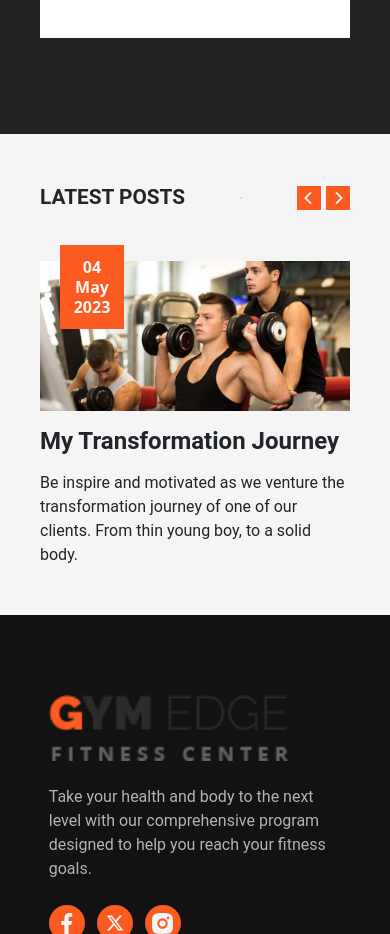
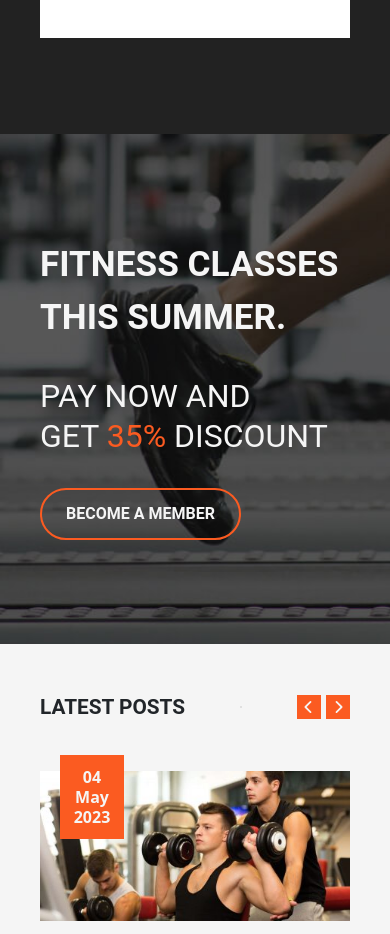
Before and after one commit to phlptnc/gym-edge, a React (Vite) app: page / in a window 390 px wide. Shown: the part 5580-6514 px from the top of the page. Built offline with nearby package versions, Linux system fonts and the light colour scheme; the HTML template or start-up script is replaced by a standard one.

Commit message:
Created another responsive banner

```diff
--- a/src/components/Banner.jsx
+++ b/src/components/Banner.jsx
@@ -17,7 +17,7 @@ function Banner() {
                         <h2 className="uppercase font-semibold text-[3rem] min-[400px]:text-[4rem] lg:text-[6rem]">
                             Being <span className="text-[#fb5b21]">Body</span>
                         </h2>
-                        <h3 className="text-[#a4a4a4] uppercase font-semibold text-[2rem] tracking-[1rem] min-[400px]:tracking-[2.2rem] mt-[-1rem] lg:text-[3.3rem] lg:tracking-[3rem] lg:mt-[-2rem]">
+                        <h3 className="text-[#a4a4a4] uppercase font-semibold text-[2rem] tracking-[1rem] min-[400px]:tracking-[2rem] mt-[-1rem] lg:text-[3.3rem] lg:tracking-[3rem] lg:mt-[-2rem]">
                             Builders
                         </h3>
                         <button className="bg-[#fb5b21] text-[#f5f5f5] uppercase font-semibold mt-5 md:mt-2 py-4 px-14 rounded-full hover:opacity-75 duration-300 ease-in-out">
--- /dev/null
+++ b/src/components/Banner2.jsx
@@ -0,0 +1,26 @@
+import React from "react"
+
+function Banner2() {
+    return (
+        <>
+            <div className="bg-[url('../../assets/banner-2.jpg')] bg-fixed bg-left bg-no-repeat bg-cover">
+                <div className="container text-[#f5f5f5] uppercase px-10 lg:px-0 py-[6.5rem] flex items-center">
+                    <div className="m-auto w-fit">
+                        <h2 className="text-[2.2rem] font-semibold">
+                            Fitness classes this summer.
+                        </h2>
+                        <p className="my-[2rem]  text-[2rem] leading-tight">
+                            Pay now and <br /> get{" "}
+                            <span className="text-[#fb5b21]">35%</span> discount
+                        </p>
+                        <button className="button-orange uppercase font-semibold border-2 border-[#fb5b21] rounded-full px-6 py-3 duration-300 ease-in-out">
+                            Become a member
+                        </button>
+                    </div>
+                </div>
+            </div>
+        </>
+    )
+}
+
+export default Banner2
--- a/src/pages/Home.jsx
+++ b/src/pages/Home.jsx
@@ -5,6 +5,7 @@ import Banner from "../components/Banner"
 import Pricing from "../components/Pricing"
 import Post from "../components/Post"
 import BMI from "../components/BMI"
+import Banner2 from "../components/Banner2"
 
 function Home() {
     return (
@@ -14,6 +15,7 @@ function Home() {
             <Banner />
             <BMI />
             <Pricing />
+            <Banner2 />
             <Post />
         </>
     )
```
Also changed, not shown: public/assets/banner-2.jpg (added).
